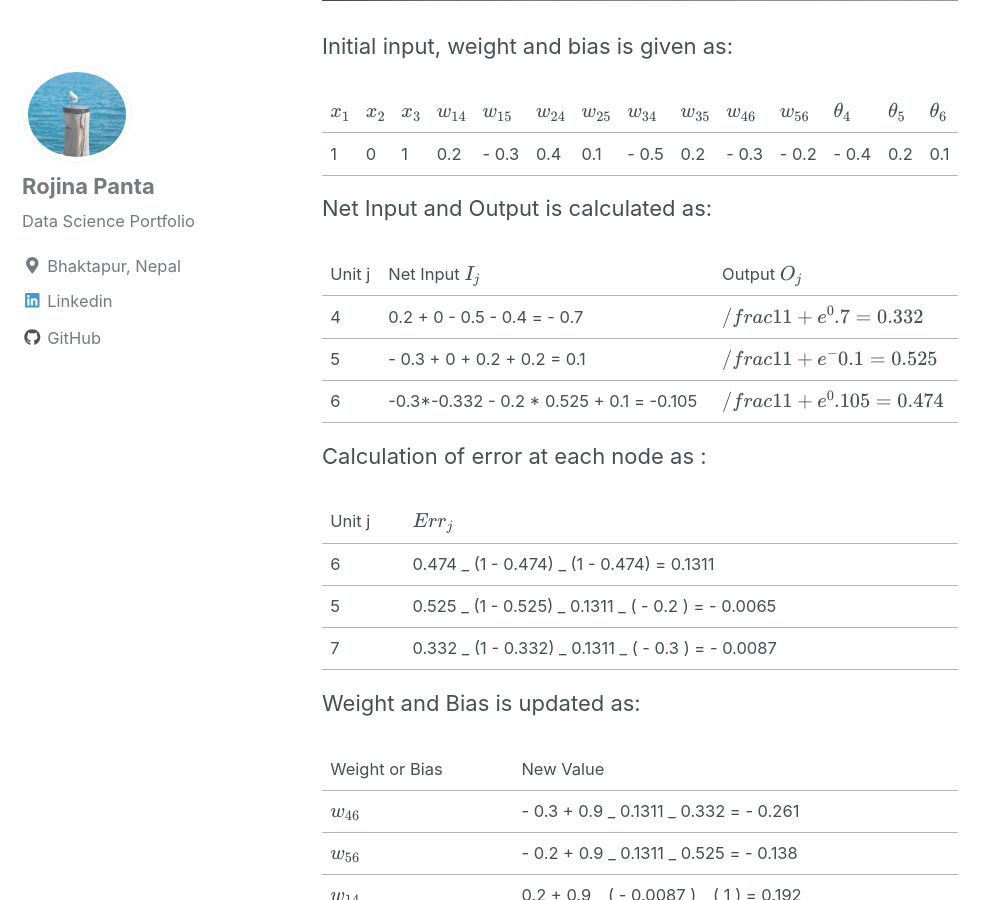
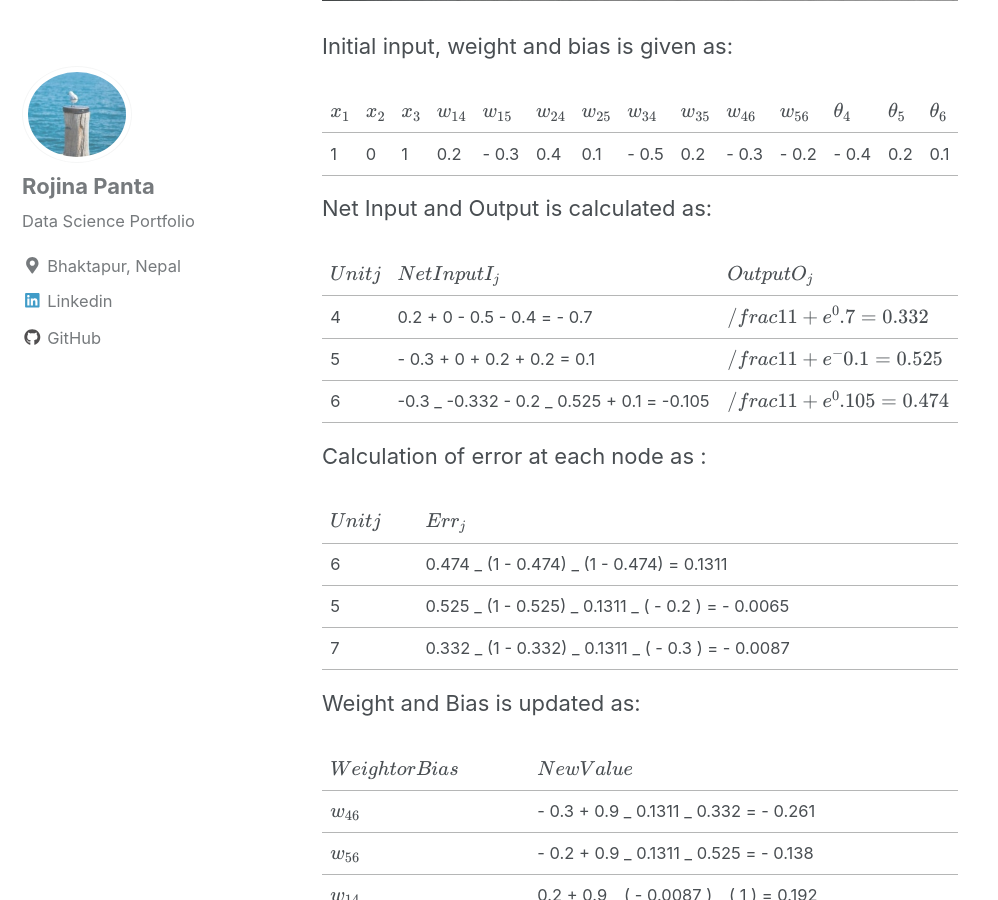
Before and after one commit to Rojina99/Rojina99.github.io, a Jekyll site: the page built from _posts/2019-06-06-Backpropagation_Algorithm.md, in a window 1280 px wide and 900 px high, scrolled down 3422 px. Shown: the whole window, without its empty margins (0-998 px from the left). Built offline with Jekyll 4.4.1, drawn with Linux system fonts in a browser that asks for light colours; cached includes are drawn as plain includes; nearby versions of some CDN libraries; formulas are drawn with MathJax 3.

```diff
--- a/_posts/2019-06-06-Backpropagation_Algorithm.md
+++ b/_posts/2019-06-06-Backpropagation_Algorithm.md
@@ -78,21 +78,21 @@ Initial input, weight and bias is given as:
 
 Net Input and Output is calculated as:
 
-| Unit j | Net Input $$ I_{j} $$ | Output $$ O_{j} $$ |
+| $$ Unit j $$ | $$ Net Input I_{j} $$ | $$ Output O_{j} $$ |
 | 4 | 0.2 + 0 - 0.5 - 0.4 = - 0.7 | $$ /frac{1} {1 + e^0.7} = 0.332  $$ |
 | 5 | - 0.3 + 0 + 0.2 + 0.2 = 0.1 | $$ /frac{1} {1 + e^-0.1} = 0.525 $$ |
-| 6 | -0.3*-0.332 - 0.2 * 0.525 + 0.1 = -0.105 | $$ /frac{1} {1 + e^0.105} = 0.474 $$ |
+| 6 | -0.3 _ -0.332 - 0.2 _ 0.525 + 0.1 = -0.105 | $$ /frac{1} {1 + e^0.105} = 0.474 $$ |
 
 Calculation of error at each node as :
 
-| Unit j | $$ Err_{j} $$ |
+| $$ Unit j $$ | $$ Err_{j} $$ |
 | 6 | 0.474 _ (1 - 0.474) _ (1 - 0.474) = 0.1311 |
 | 5 | 0.525 _ (1 - 0.525) _ 0.1311 _ ( - 0.2 ) = - 0.0065 |
 | 7 | 0.332 _ (1 - 0.332) _ 0.1311 _ ( - 0.3 ) = - 0.0087 |
 
 Weight and Bias is updated as:
 
-| Weight or Bias | New Value |
+| $$ Weight or Bias $$ | $$ New Value $$ |
 | $$ w_{46} $$ | - 0.3 + 0.9 _ 0.1311 _ 0.332 = - 0.261 |
 | $$ w_{56} $$ | - 0.2 + 0.9 _ 0.1311 _ 0.525 = - 0.138 |
 | $$ w_{14} $$ | 0.2 + 0.9 _ ( - 0.0087 ) _ ( 1 ) = 0.192 |
```
